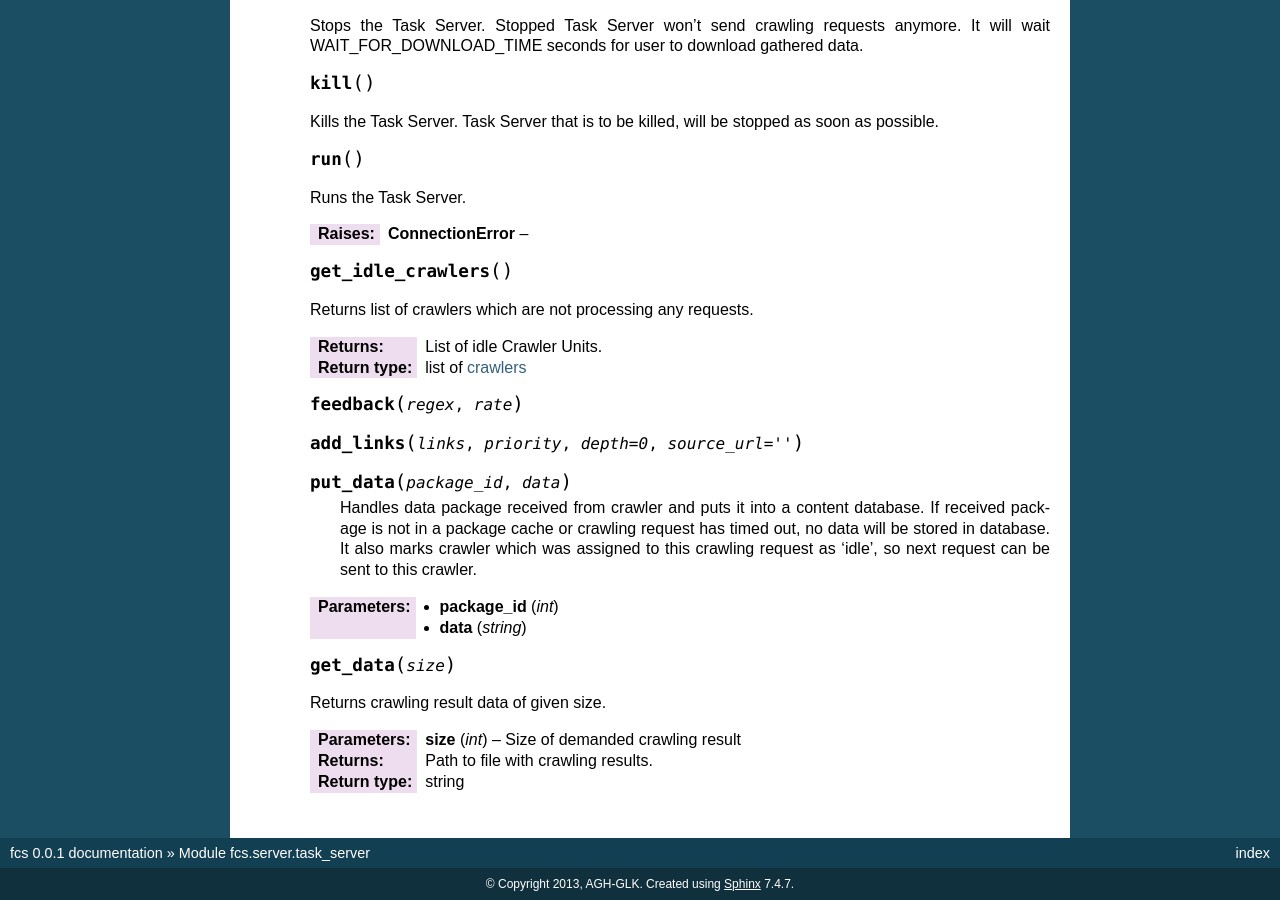
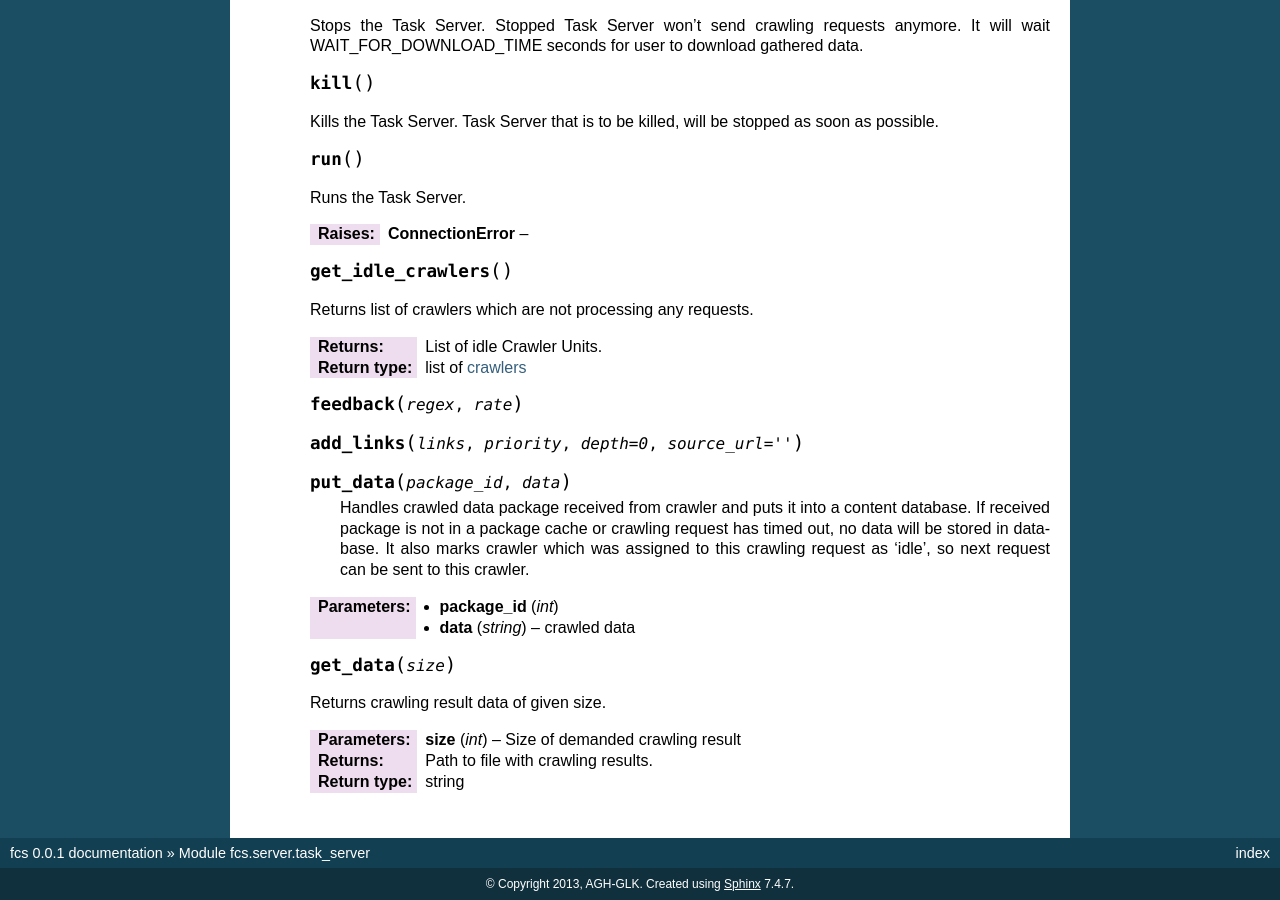
Before and after one commit to agh-glk/fcs, a Sphinx documentation site: the page built from docs/source/server/task_server.rst, in a window 1280 px wide and 900 px high, scrolled down 2119 px. Built offline with Sphinx 7.4.7, drawn with Linux system fonts in a browser that asks for light colours; formulas are drawn with MathJax 3.

Commit message:
[NT] Edit

```diff
--- a/docs/source/server/task_server.rst
+++ b/docs/source/server/task_server.rst
@@ -123,12 +123,12 @@ This module contains implementation of Task Server.
 
     .. py:method:: put_data(package_id, data)
 
-     Handles data package received from crawler and puts it into a content database. If received package
+     Handles crawled data package received from crawler and puts it into a content database. If received package
      is not in a package cache or crawling request has timed out, no data will be stored in database. It also
      marks crawler which was assigned to this crawling request as 'idle', so next request can be sent to this crawler.
 
     :param int package_id:
-    :param string data:
+    :param string data: crawled data
 
     .. py:method:: get_data(size)
 
```
